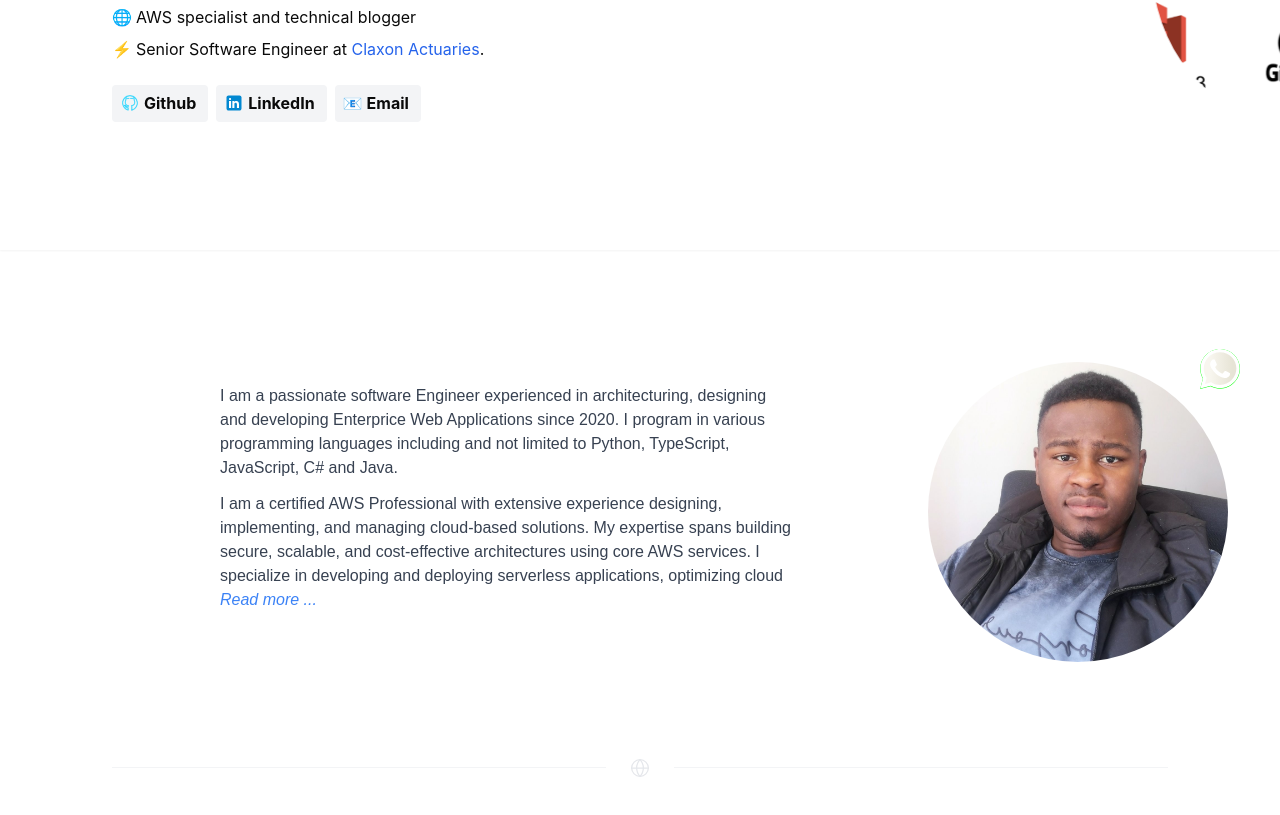
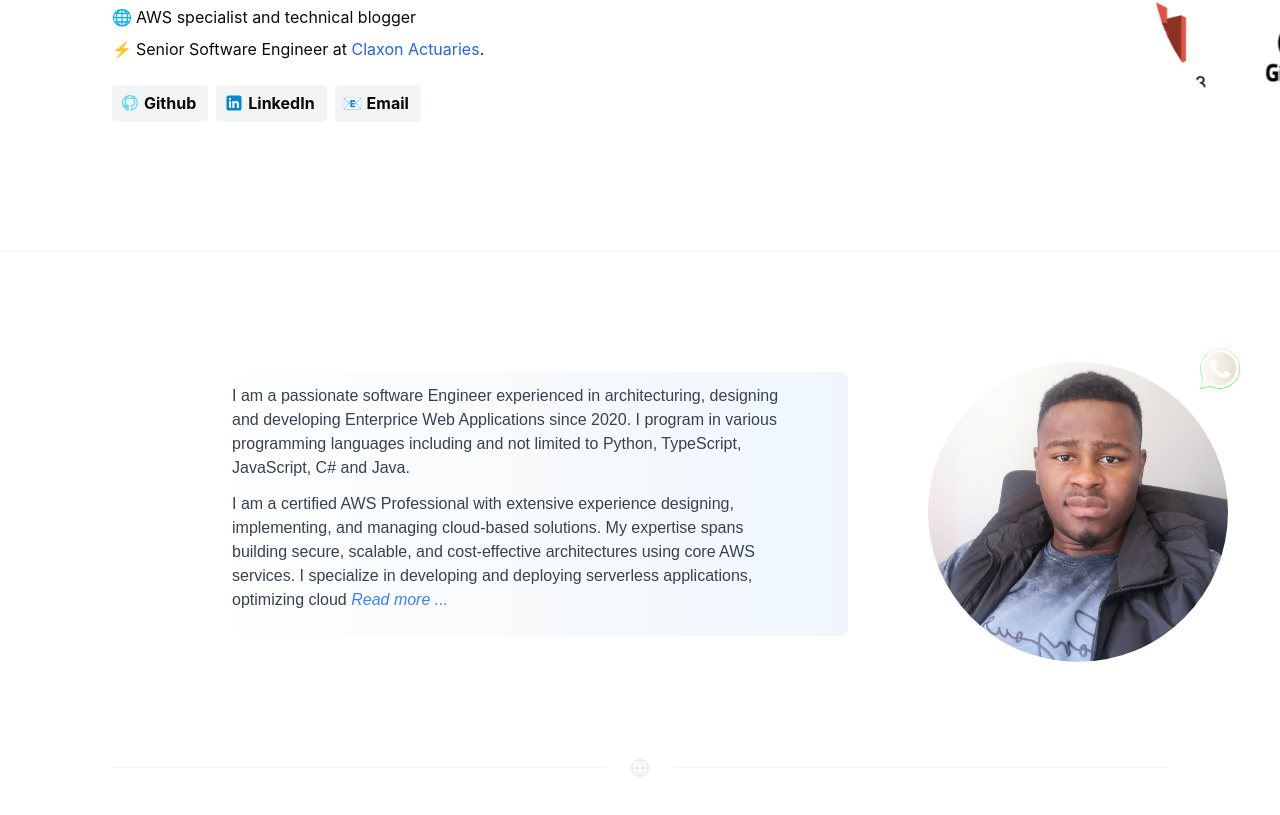
Before and after one commit to judahtc/judahtc.github.io, a React (Vite) app: page / in a window 1280 px wide. Shown: the part 371-1186 px from the top of the page. Built offline with nearby package versions, Linux system fonts and the light colour scheme.

Commit message:
feat:added initial gradient to about section

```diff
--- a/src/components/About.tsx
+++ b/src/components/About.tsx
@@ -40,7 +40,7 @@ export default function About() {
     return (
         <>
             <div
-                className="lg:ml-52 lg:mr-20 lg:mt-24 lg:w-1/2 md:ml-52 md:mr-20 md:mt-24 md:w-1/2 mx-3 mt-8  opacity-0 transform translate-y-10" // Added opacity and translation
+                className="lg:ml-52 lg:mr-20 lg:mt-24 lg:w-1/2 md:ml-52 md:mr-20 md:mt-24 md:w-1/2 mx-3 mt-8  opacity-0 transform translate-y-10 rounded-lg bg-gradient-to-r from-white via-slate-50  to-blue-50 py-3 px-3" // Added opacity and translation
                 id="animatedText"
                 style={localstyle}
             >
```
